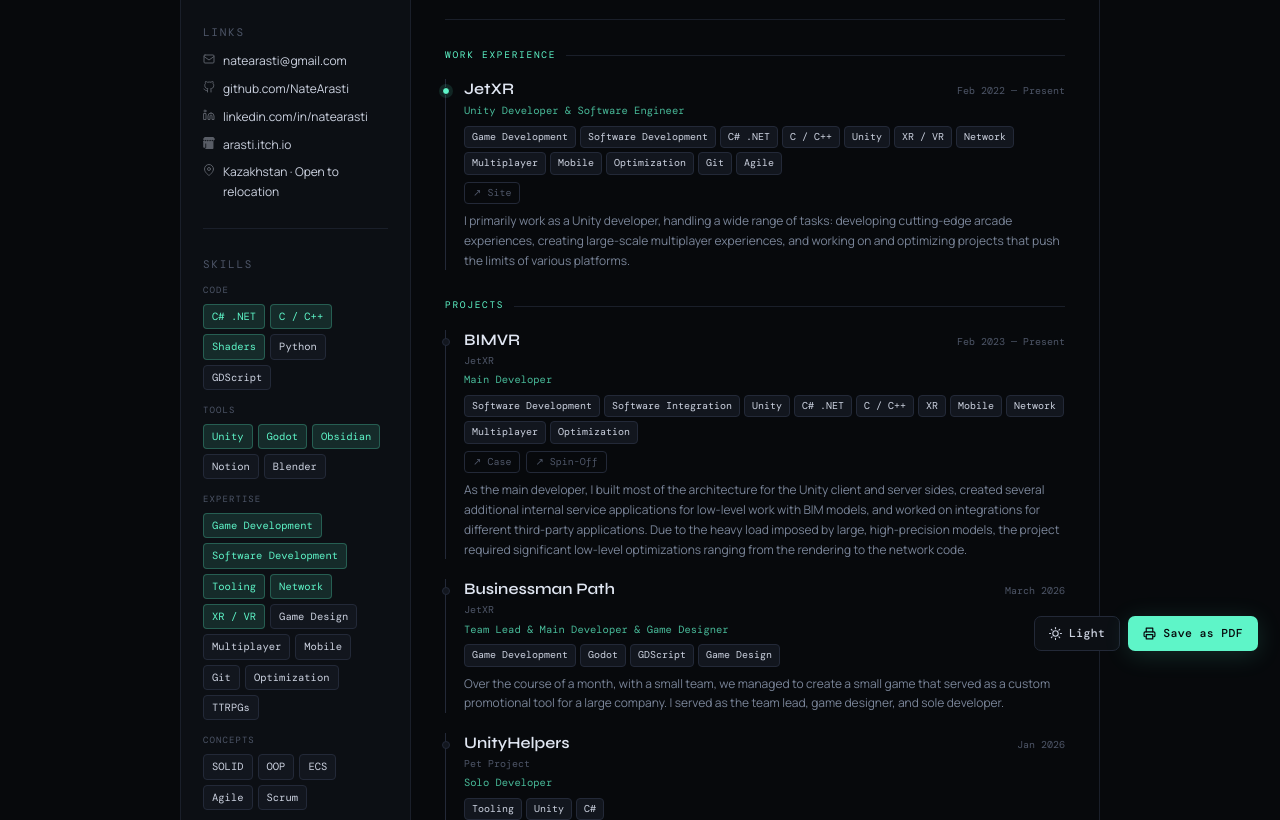
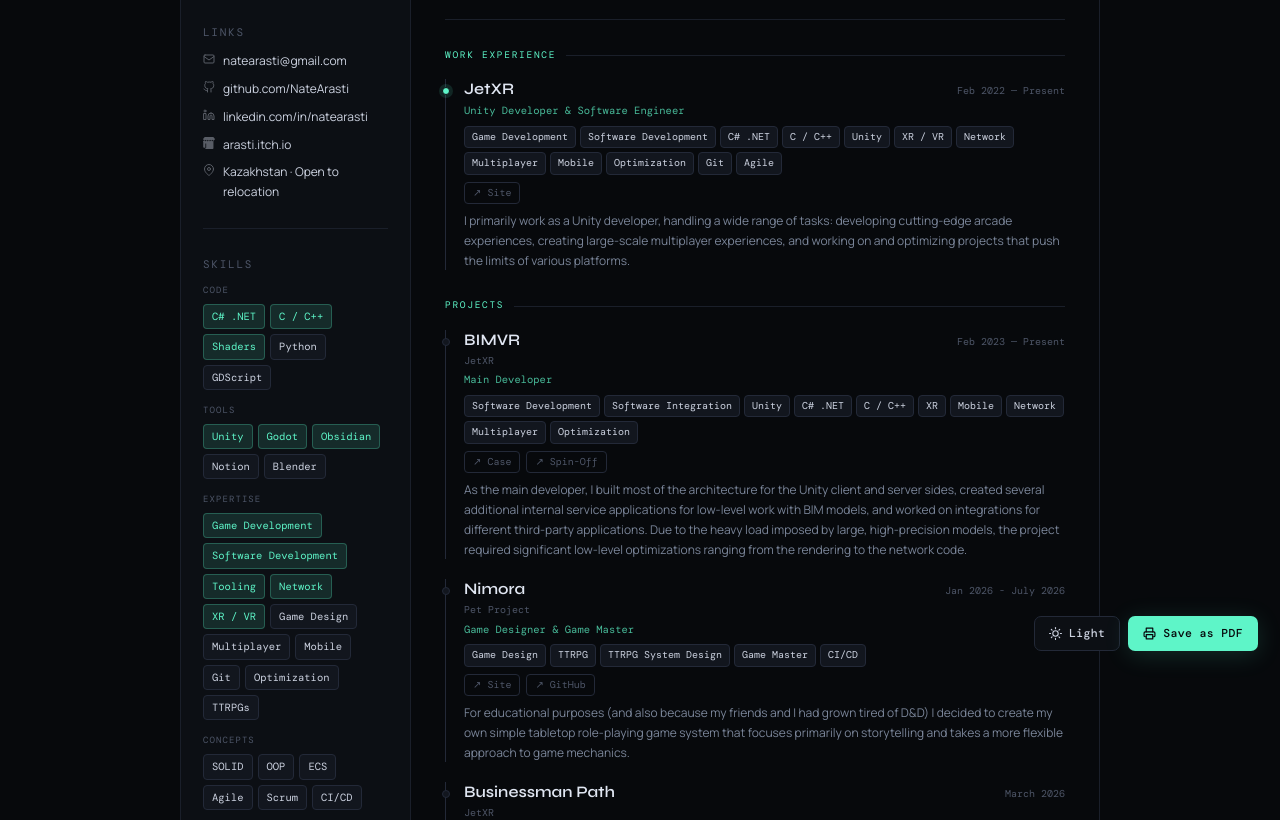
Before and after one commit to NateArasti/CV, a plain HTML site: page index.html in a window 1280 px wide. Shown: the part 127-947 px from the top of the page. Drawn offline with nearby package versions, Linux system fonts and the light colour scheme.

Commit message:
added nimora project

```diff
--- a/index.html
+++ b/index.html
@@ -134,6 +134,7 @@
           <span class="tag">ECS</span>
           <span class="tag">Agile</span>
           <span class="tag">Scrum</span>
+          <span class="tag">CI/CD</span>
         </div>
       </div>
 
@@ -278,6 +279,35 @@
             and worked on integrations for different third-party applications.
             Due to the heavy load imposed by large, high-precision models,
             the project required significant low-level optimizations ranging from the rendering to the network code.
+          </p>
+        </article>
+
+        <article class="tl-item">
+          <div class="tl-header">
+            <h2 class="tl-title">Nimora</h2>
+            <span class="tl-date">Jan 2026 - July 2026</span>
+          </div>
+          <p class="tl-place">Pet Project</p>
+          <p class="tl-role">Game Designer & Game Master</p>
+          <div class="tl-skills">
+            <span class="tag">Game Design</span>
+            <span class="tag">TTRPG</span>
+            <span class="tag">TTRPG System Design</span>
+            <span class="tag">Game Master</span>
+            <span class="tag">CI/CD</span>
+          </div>
+          <div class="tl-links">
+            <a class="tl-link" href="https://natearasti.github.io/Nimora/en/index.html" target="_blank" rel="noopener">
+              ↗ Site
+            </a>
+            <a class="tl-link" href="https://github.com/NateArasti/Nimora" target="_blank" rel="noopener">
+              ↗ GitHub
+            </a>
+          </div>
+          <p class="tl-desc">
+            For educational purposes (and also because my friends and I had grown tired of D&D)
+            I decided to create my own simple tabletop role-playing game system that focuses primarily on storytelling
+            and takes a more flexible approach to game mechanics.
           </p>
         </article>
 
```
